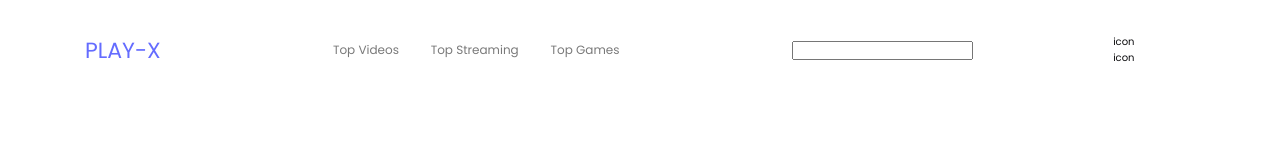
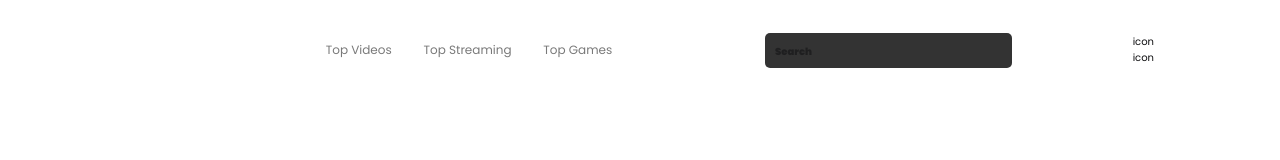
Before and after one commit to Christiano0407/video_play, a website built with Vite: page vite-project/index.html in a window 1280 px wide. Built offline with nearby package versions, Linux system fonts and the light colour scheme.

Commit message:
part 1 vide

```diff
--- a/vite-project/index.html
+++ b/vite-project/index.html
@@ -30,8 +30,8 @@
           </div>
 
           <div class="nav__search">
-            <input type="text" />
-            <label for=""></label>
+            <label for="search">Search</label>
+            <input type="search" id="seach" />
           </div>
 
           <div class="nav__icon">
--- a/vite-project/style.css
+++ b/vite-project/style.css
@@ -27,11 +27,11 @@ html {
 
 a {
   font-weight: 500;
-  color: #646cff;
+  /*  color: #646cff; */
   text-decoration: inherit;
 }
 a:hover {
-  color: #535bf2;
+  /*  color: #535bf2; */
 }
 
 ul {
@@ -57,12 +57,12 @@ h1 {
     color: var(--primary-color);
     background-color: #ffffff;
   }
-  a:hover {
+  /* a:hover {
     color: var(--secondary-color);
   }
   button {
     background-color: var(--secondary-color);
-  }
+  } */
 }
 
 /* === Layout === */
@@ -105,7 +105,7 @@ h1 {
   align-items: center;
   padding: 0.5rem;
 }
-.nav .nav__name {
+.nav .nav__name a {
   font-size: 2.2rem;
   font-weight: 900;
   color: #ffffff;
@@ -126,3 +126,24 @@ h1 {
 .nav__list .nav__list--text li:hover {
   filter: none;
 }
+.nav__search label {
+  font-size: 1.2rem;
+  font-weight: 600;
+  opacity: 0.5;
+}
+.nav__search {
+  padding: 0.5rem;
+  border-radius: 0.5rem;
+  background-color: #333;
+}
+.nav__search input {
+  padding: 0.5rem;
+  background: transparent;
+  border: none;
+  outline: none;
+}
+.nav__search label {
+  font-size: 1rem;
+  font-weight: 600;
+  margin: 0 0.5rem;
+}
```
